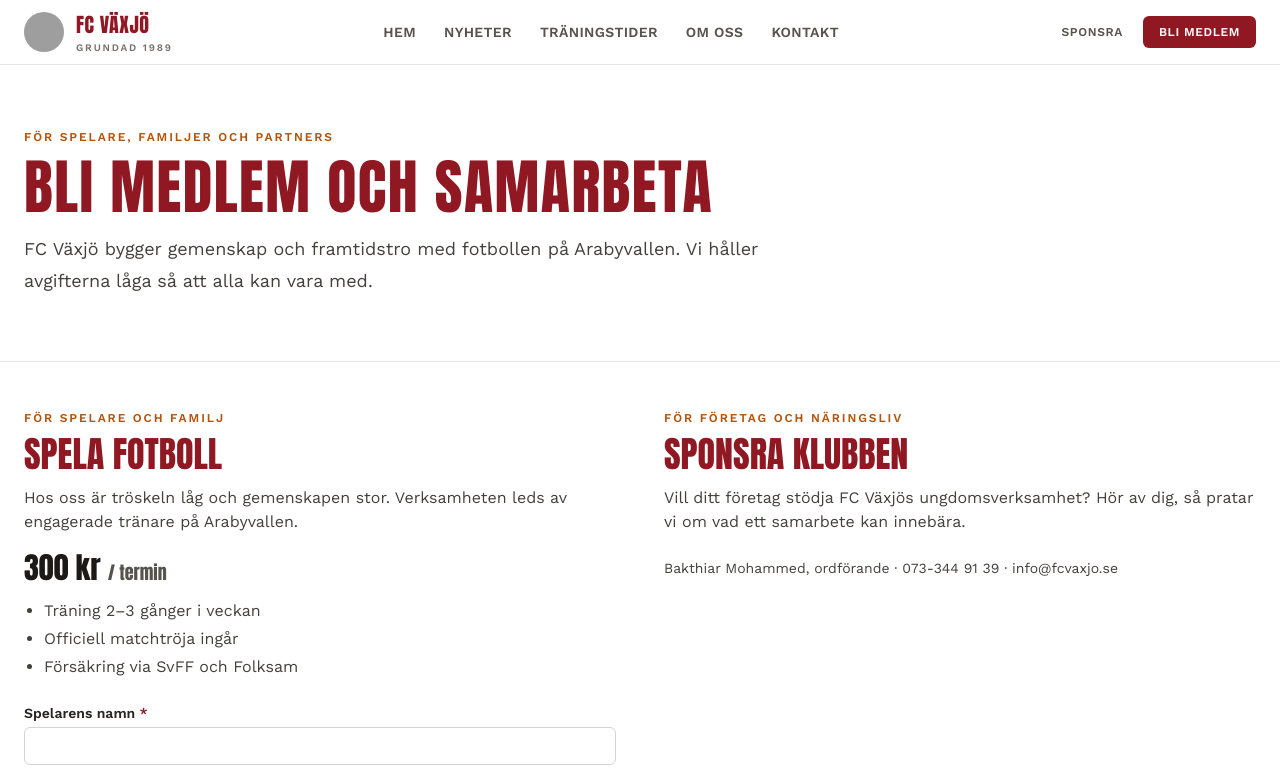
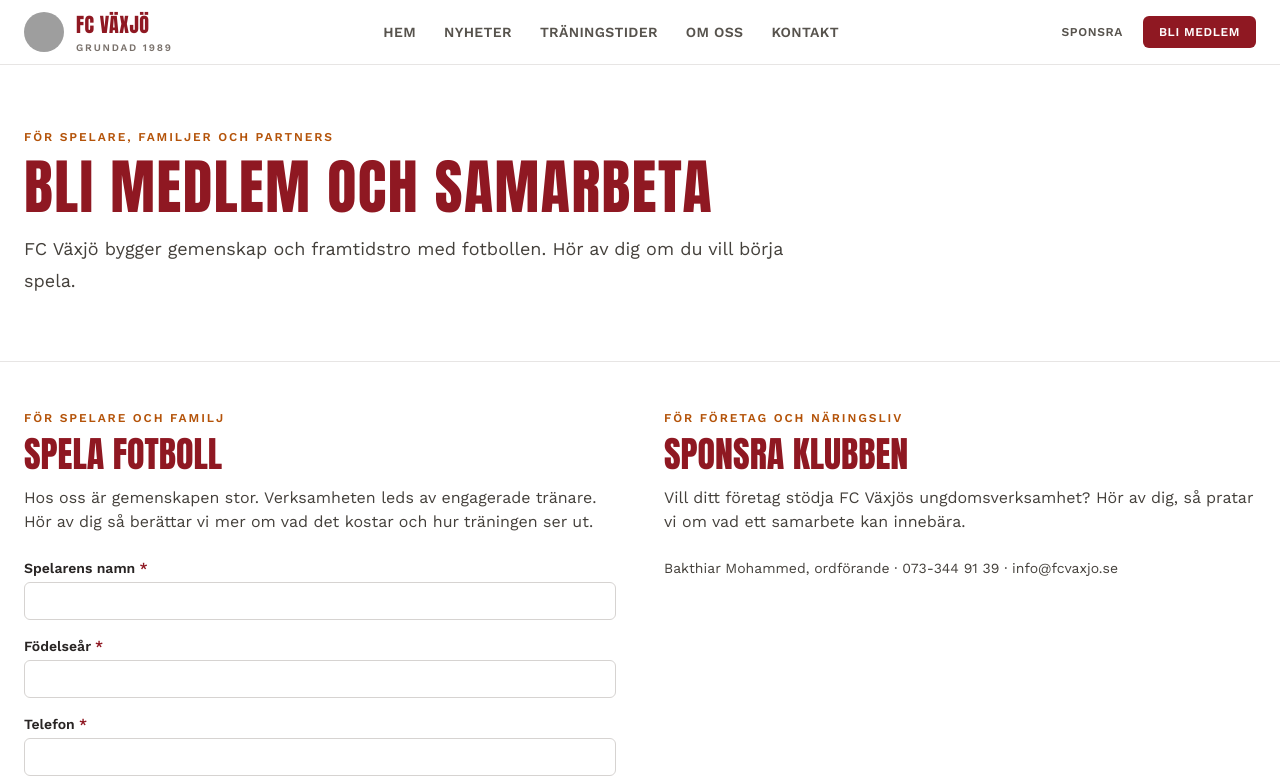
Before and after one commit to DelucaGit/FC-Vaxjo-Website, a Next.js app: page /bli-medlem in a window 1280 px wide. Shown: the top 782 px of the page. Built offline with nearby package versions, Linux system fonts and the light colour scheme; grey boxes are pictures that could not be loaded.

Commit message:
Remove the player price, kit, insurance, and training promises.
Co-authored-by: Cursor <cursoragent@cursor.com>

```diff
--- a/src/app/bli-medlem/page.tsx
+++ b/src/app/bli-medlem/page.tsx
@@ -8,7 +8,7 @@ import { site } from "@/lib/site";
 export const metadata: Metadata = {
   title: "Bli medlem och sponsra",
   description:
-    "Bli medlem i FC Växjö eller hör av dig om ett samarbete. Låg avgift för spelare, 300 kr per termin.",
+    "Anmäl intresse för att spela i FC Växjö, eller hör av dig om ett samarbete.",
   alternates: { canonical: "/bli-medlem" },
 };
 
@@ -16,8 +16,7 @@ export default function JoinPage() {
   return (
     <>
       <PageIntro kicker="För spelare, familjer och partners" title="Bli medlem och samarbeta">
-        FC Växjö bygger gemenskap och framtidstro med fotbollen på Arabyvallen. Vi håller avgifterna
-        låga så att alla kan vara med.
+        FC Växjö bygger gemenskap och framtidstro med fotbollen. Hör av dig om du vill börja spela.
       </PageIntro>
 
       <Container className="grid gap-12 py-12 lg:grid-cols-2">
@@ -27,17 +26,9 @@ export default function JoinPage() {
           </p>
           <h2 className="mt-2 font-display text-4xl uppercase text-crimson">Spela fotboll</h2>
           <p className="mt-3 text-stone-700">
-            Hos oss är tröskeln låg och gemenskapen stor. Verksamheten leds av engagerade tränare på
-            Arabyvallen.
+            Hos oss är gemenskapen stor. Verksamheten leds av engagerade tränare. Hör av dig så
+            berättar vi mer om vad det kostar och hur träningen ser ut.
           </p>
-          <p className="mt-4 font-display text-3xl text-stone-900">
-            300 kr <span className="text-lg text-stone-600">/ termin</span>
-          </p>
-          <ul className="mt-3 list-disc space-y-1 pl-5 text-stone-700">
-            <li>Träning 2–3 gånger i veckan</li>
-            <li>Officiell matchtröja ingår</li>
-            <li>Försäkring via SvFF och Folksam</li>
-          </ul>
           <div className="mt-6">
             <MailForm
               subject="Intresseanmälan spelare FC Växjö"
```
